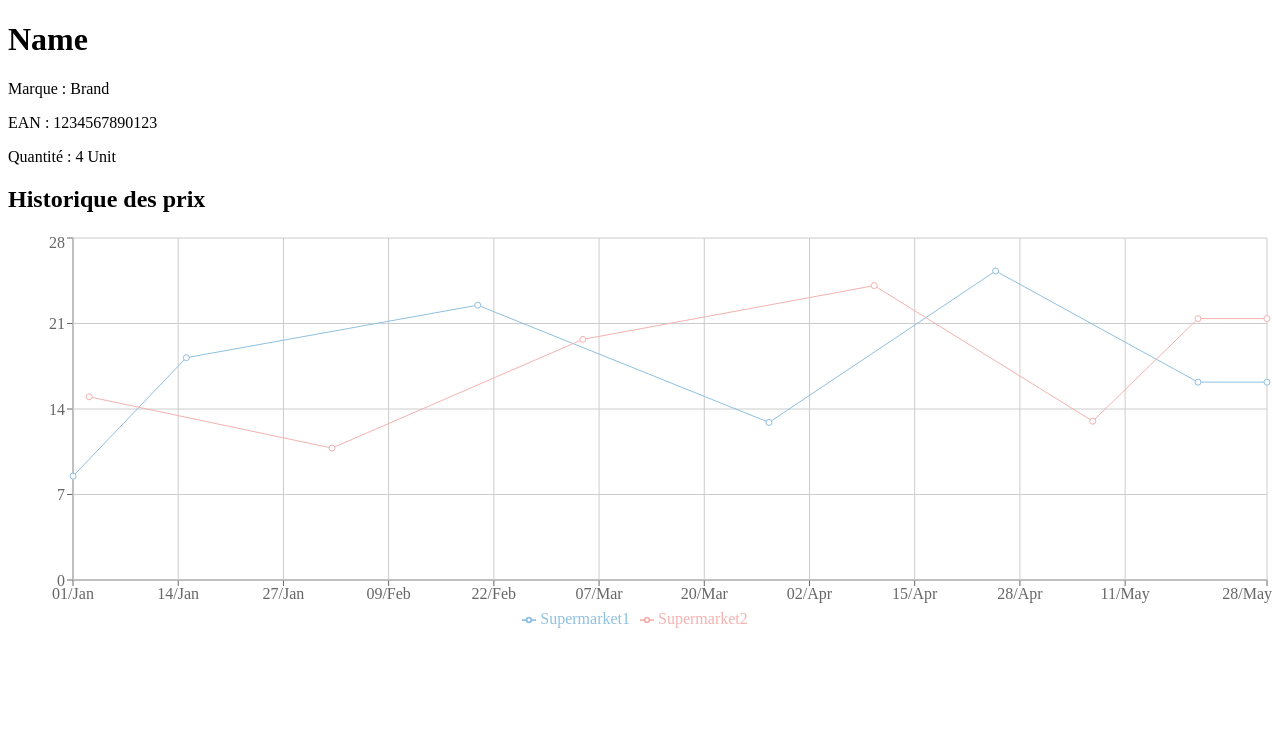
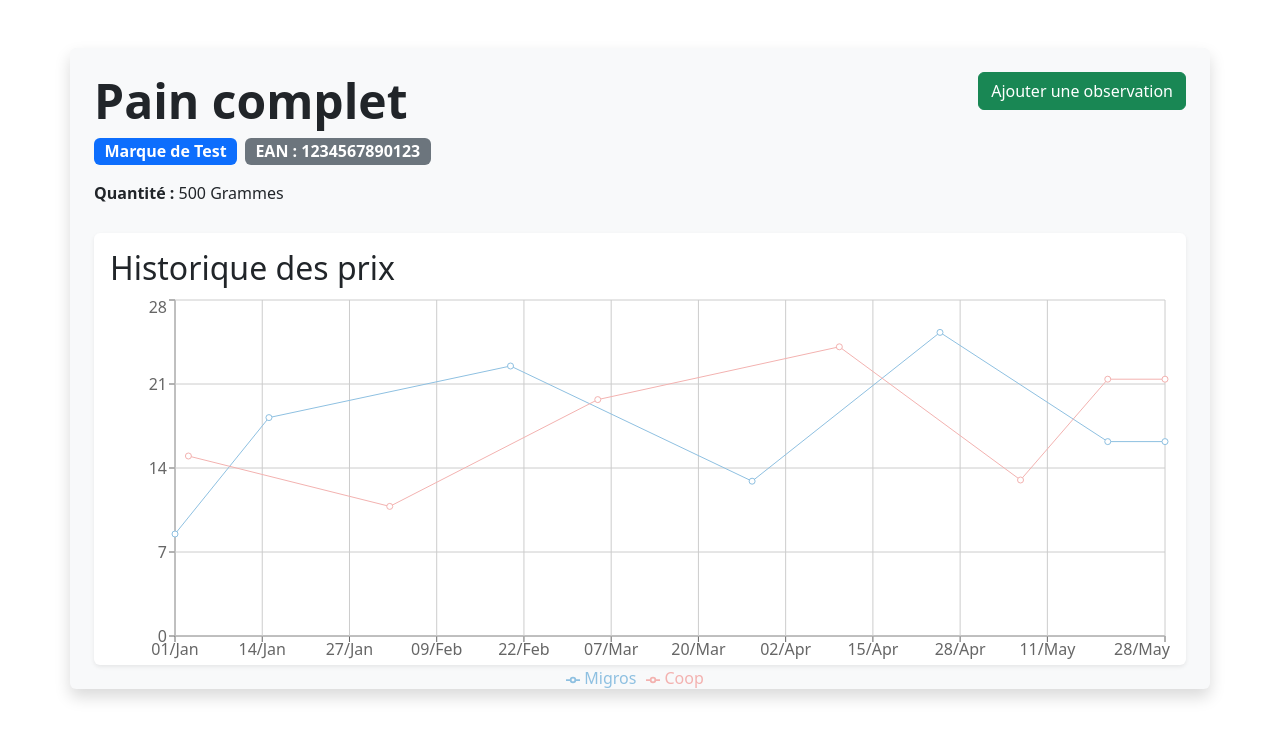
Before and after one commit to chomusuke-works/prixio, a React (Create React App) app in the folder frontend/: page / in a window 1280 px wide. Shown: the top 738 px of the page. Built offline with nearby package versions, Linux system fonts and the light colour scheme.

Commit message:
Mise en page et bouton pour ajouter une observation

```diff
--- a/frontend/src/App.tsx
+++ b/frontend/src/App.tsx
@@ -4,23 +4,23 @@ import {Product} from './types';
 function App() {
     const defaultProduct: Product = {
         ean: 1234567890123,
-        name: "Name",
-        brand: "Brand",
-        quantity: 4,
-        unit: "Unit",
+        name: "Pain complet",
+        brand: "Marque de Test",
+        quantity: 500,
+        unit: "Grammes",
         priceHistory: [
-            { supermarket: "Supermarket1", date: new Date(2025, 0, 1), price: 8.5 },
-            { supermarket: "Supermarket2", date: new Date(2025, 0, 3), price: 15.0 },
-            { supermarket: "Supermarket1", date: new Date(2025, 0, 15), price: 18.2 },
-            { supermarket: "Supermarket2", date: new Date(2025, 1, 2), price: 10.8 },
-            { supermarket: "Supermarket1", date: new Date(2025, 1, 20), price: 22.5 },
-            { supermarket: "Supermarket2", date: new Date(2025, 2, 5), price: 19.7 },
-            { supermarket: "Supermarket1", date: new Date(2025, 2, 28), price: 12.9 },
-            { supermarket: "Supermarket2", date: new Date(2025, 3, 10), price: 24.1 },
-            { supermarket: "Supermarket1", date: new Date(2025, 3, 25), price: 25.3 },
-            { supermarket: "Supermarket2", date: new Date(2025, 4, 7), price: 13.0 },
-            { supermarket: "Supermarket1", date: new Date(2025, 4, 20), price: 16.2 },
-            { supermarket: "Supermarket2", date: new Date(2025, 4, 20), price: 21.4 }
+            { supermarket: "Migros", date: new Date(2025, 0, 1), price: 8.5 },
+            { supermarket: "Coop", date: new Date(2025, 0, 3), price: 15.0 },
+            { supermarket: "Migros", date: new Date(2025, 0, 15), price: 18.2 },
+            { supermarket: "Coop", date: new Date(2025, 1, 2), price: 10.8 },
+            { supermarket: "Migros", date: new Date(2025, 1, 20), price: 22.5 },
+            { supermarket: "Coop", date: new Date(2025, 2, 5), price: 19.7 },
+            { supermarket: "Migros", date: new Date(2025, 2, 28), price: 12.9 },
+            { supermarket: "Coop", date: new Date(2025, 3, 10), price: 24.1 },
+            { supermarket: "Migros", date: new Date(2025, 3, 25), price: 25.3 },
+            { supermarket: "Coop", date: new Date(2025, 4, 7), price: 13.0 },
+            { supermarket: "Migros", date: new Date(2025, 4, 20), price: 16.2 },
+            { supermarket: "Coop", date: new Date(2025, 4, 20), price: 21.4 }
         ]
     };
 
--- /dev/null
+++ b/frontend/src/components/AddObservation.tsx
@@ -0,0 +1,43 @@
+
+function AddObservation() {
+    return (
+        <>
+            <button type="button" className="btn btn-success" data-bs-toggle="modal" data-bs-target="#formModal">
+                Ajouter une observation
+            </button>
+            <div className="modal fade" id="formModal" tabIndex={-1} aria-labelledby="formModalLabel" aria-hidden="true">
+                <div className="modal-dialog">
+                    <div className="modal-content">
+                        <form>
+                            <div className="modal-header">
+                                <h5 className="modal-title" id="formModalLabel">Nouvelle observation</h5>
+                                <button type="button" className="btn-close" data-bs-dismiss="modal"
+                                        aria-label="Fermer"></button>
+                            </div>
+                            <div className="modal-body">
+                                <div className="mb-3">
+                                    <label htmlFor="supermarche" className="form-label">Supermarché</label>
+                                    <input type="text" className="form-control" id="supermarche" required/>
+                                </div>
+                                <div className="mb-3">
+                                    <label htmlFor="prix" className="form-label">Prix (CHF)</label>
+                                    <input type="number" step="0.05" className="form-control" id="prix" required/>
+                                </div>
+                                <div className="mb-3">
+                                    <label htmlFor="date" className="form-label">Date</label>
+                                    <input type="date" className="form-control" id="date" required/>
+                                </div>
+                            </div>
+                            <div className="modal-footer">
+                                <button type="button" className="btn btn-secondary" data-bs-dismiss="modal">Annuler</button>
+                                <button type="submit" className="btn btn-primary">Enregistrer</button>
+                            </div>
+                        </form>
+                    </div>
+                </div>
+            </div>
+        </>
+    );
+}
+
+export default AddObservation;
--- /dev/null
+++ b/frontend/src/components/Chart.tsx
@@ -0,0 +1,106 @@
+import type {PriceHistory} from "../types";
+import {CartesianGrid, Legend, Line, LineChart, ResponsiveContainer, Tooltip, XAxis, YAxis} from "recharts";
+import { add, format, differenceInCalendarDays} from "date-fns";
+
+/**
+ * Chart component that displays the price history of a product over time.
+ * It uses Recharts to create a line chart with data points for each supermarket.
+ *
+ * @param data - The price history data to display, which includes dates, prices, and supermarkets.
+ */
+function Chart({data}: Readonly<{ data: PriceHistory }>) {
+    const supermarkets: string[] = Array.from(new Set(data.map(d => d.supermarket)));
+    const colors = ['#8ec0e1', '#f3b2b0', '#9aeacd', '#fddea0'];
+    const now = new Date();
+    const oneYearAgo = new Date(now.getFullYear() - 1, now.getMonth(), now.getDate());
+    // Start date for the chart is one year ago or the earliest date in the data, whichever is later
+    const startDate = new Date(Math.max(oneYearAgo.getTime(), Math.min(...data.map(d => d.date.getTime()))));
+    const domain = [startDate, now];
+
+    return (
+        <div style={{width: '100%', height: 400}}>
+            <h2>Historique des prix</h2>
+            <ResponsiveContainer>
+                <LineChart data={data}>
+                    <XAxis dataKey="date"
+                           scale="time"
+                           tickFormatter={dateFormatter}
+                           type="number"
+                           domain={domain.map(date => date.getTime())}
+                           ticks={getTicks(startDate, now, 12)}/>
+                    <YAxis/>
+                    <CartesianGrid stroke="#ccc"/>
+                    <Tooltip/>
+                    <Legend/>
+                    {supermarkets.map((supermarket, i) => (
+                        <Line
+                            key={supermarket}
+                            dataKey="price"
+                            data={DataPerSupermarket({data, supermarket})}
+                            name={supermarket}
+                            stroke={colors[i % colors.length]}
+                            dot={true}
+                            isAnimationActive={false}
+                            connectNulls
+                            xAxisId={0}
+                            yAxisId={0}
+                        />
+                    ))}
+                </LineChart>
+            </ResponsiveContainer>
+        </div>
+    );
+}
+
+/**
+ * Formats a date to "dd/MMM" format.
+ *
+ * @param date - The date to format, represented as a timestamp.
+ */
+const dateFormatter = (date: number) => {
+    return format(new Date(date), "dd/MMM");
+};
+
+/**
+ * Generates an array of timestamps for the x-axis ticks.
+ *
+ * @param startDate - The start date of the chart.
+ * @param endDate - The end date of the chart.
+ * @param num - The number of ticks to generate.
+ * @returns An array of timestamps for the x-axis ticks.
+ */
+const getTicks = (startDate: Date, endDate: Date, num: number) => {
+    const diffDays = differenceInCalendarDays(endDate, startDate);
+    let current = startDate, velocity = Math.round(diffDays / (num - 1));
+    const ticks = [startDate.getTime()];
+    for (let i = 1; i < num - 1; i++) {
+        ticks.push(add(current, { days: i * velocity }).getTime());
+    }
+    ticks.push(endDate.getTime());
+    return ticks;
+};
+
+/**
+ * Filters the data for a specific supermarket and ensures the last entry is today's date if it isn't already.
+ *
+ * @param data - The price history data to filter.
+ * @param supermarket - The name of the supermarket to filter the data for.
+ */
+function DataPerSupermarket({data, supermarket}: { data: Readonly<PriceHistory>, supermarket: string }) {
+    const sorted = data
+        .filter(d => d.supermarket === supermarket)
+        .sort((a, b) => a.date.getTime() - b.date.getTime());
+    if (sorted.length === 0) return [];
+    const last = sorted[sorted.length - 1];
+    const today = new Date();
+    if (
+        last.date.getFullYear() !== today.getFullYear() ||
+        last.date.getMonth() !== today.getMonth() ||
+        last.date.getDate() !== today.getDate()
+    ) {
+        return [...sorted, { ...last, date: today }];
+    }
+    return sorted;
+}
+
+export default Chart;
--- a/frontend/src/components/Product.tsx
+++ b/frontend/src/components/Product.tsx
@@ -1,39 +1,7 @@
-import {LineChart, Line, XAxis, YAxis, Tooltip, Legend, ResponsiveContainer, CartesianGrid} from 'recharts';
-import { add, format, differenceInCalendarDays} from "date-fns";
-import type {PriceHistory, Product} from '../types';
+import type {Product} from '../types';
+import Chart from './Chart';
+import AddObservation from "./AddObservation";
 
-/**
- * Formats a date to "dd/MMM" format.
- *
- * @param date - The date to format, represented as a timestamp.
- */
-const dateFormatter = (date: number) => {
-    return format(new Date(date), "dd/MMM");
-};
-
-/**
- * Generates an array of timestamps for the x-axis ticks.
- *
- * @param startDate - The start date of the chart.
- * @param endDate - The end date of the chart.
- * @param num - The number of ticks to generate.
- * @returns An array of timestamps for the x-axis ticks.
- */
-const getTicks = (startDate: Date, endDate: Date, num: number) => {
-    const diffDays = differenceInCalendarDays(endDate, startDate);
-
-    let current = startDate,
-        velocity = Math.round(diffDays / (num - 1));
-
-    const ticks = [startDate.getTime()];
-
-    for (let i = 1; i < num - 1; i++) {
-        ticks.push(add(current, { days: i * velocity }).getTime());
-    }
-
-    ticks.push(endDate.getTime());
-    return ticks;
-};
 
 /**
  * Generates the display for a product, including its name, brand, EAN, quantity, unit, and a chart of its price history.
@@ -47,89 +15,30 @@ function ProductDisplay(product: Readonly<Product>) {
     // Filter data for the last year
     const filteredData = product.priceHistory.filter(d => d.date >= oneYearAgo);
     return (
-        <div>
-            <h1>{product.name}</h1>
-            <p>Marque : {product.brand}</p>
-            <p>EAN : {product.ean}</p>
-            <p>Quantité : {product.quantity} {product.unit}</p>
-            <Chart data={filteredData}/>
+        <div className="container my-5 p-4 bg-light rounded shadow">
+            <div className="row align-items-start mb-4">
+                <div className="col-md-8 d-flex align-items-start">
+                    <div>
+                        <h1 className="display-5 fw-bold mb-2 d-inline-block">{product.name}</h1>
+                        <div>
+                            <span className="badge bg-primary fs-6 me-2">{product.brand}</span>
+                            <span className="badge bg-secondary fs-6">EAN : {product.ean}</span>
+                            <p className="mt-3 mb-1">
+                                <strong>Quantité :</strong> {product.quantity} {product.unit}
+                            </p>
+                        </div>
+                    </div>
+                </div>
+                <div className="col-md-4 d-flex align-items-start justify-content-end">
+                    <AddObservation/>
+                </div>
+            </div>
+            <div className="bg-white p-3 rounded shadow-sm">
+                <Chart data={filteredData}/>
+            </div>
         </div>
     );
 }
 
-/**
- * Chart component that displays the price history of a product over time.
- * It uses Recharts to create a line chart with data points for each supermarket.
- *
- * @param data - The price history data to display, which includes dates, prices, and supermarkets.
- */
-function Chart({data}: { data: PriceHistory }) {
-    const supermarkets: string[] = Array.from(new Set(data.map(d => d.supermarket)));
-    const colors = ['#8ec0e1', '#f3b2b0', '#9aeacd', '#fddea0'];
-    const now = new Date();
-    const oneYearAgo = new Date(now.getFullYear() - 1, now.getMonth(), now.getDate());
-    // Start date for the chart is one year ago or the earliest date in the data, whichever is later
-    const startDate = Math.max(oneYearAgo.getTime(), Math.min(...data.map(d => d.date.getTime())));
-    const domain = [new Date(startDate), now];
-
-    return (
-        <div style={{width: '100%', height: 400}}>
-            <h2>Historique des prix</h2>
-            <ResponsiveContainer>
-                <LineChart data={data}>
-                    <XAxis dataKey="date"
-                           scale="time"
-                           tickFormatter={dateFormatter}
-                           type="number"
-                           domain={domain.map(date => date.getTime())}
-                           ticks={getTicks(new Date(startDate), now, 12)}/>
-                    <YAxis/>
-                    <CartesianGrid stroke="#ccc"/>
-                    <Tooltip/>
-                    <Legend/>
-                    {supermarkets.map((supermarket, i) => (
-                        <Line
-                            key={supermarket}
-                            dataKey="price"
-                            data={DataPerSupermarket({data, supermarket})}
-                            name={supermarket}
-                            stroke={colors[i % colors.length]}
-                            dot={true}
-                            isAnimationActive={false}
-                            connectNulls
-                            xAxisId={0}
-                            yAxisId={0}
-                        />
-                    ))}
-
-
-                </LineChart>
-            </ResponsiveContainer>
-        </div>
-    );
-}
-
-/**
- * Filters the data for a specific supermarket and ensures the last entry is today's date if it isn't already.
- *
- * @param data - The price history data to filter.
- * @param supermarket - The name of the supermarket to filter the data for.
- */
-function DataPerSupermarket({data, supermarket}: { data: Readonly<PriceHistory>, supermarket: string }) {
-    const sorted = data
-        .filter(d => d.supermarket === supermarket)
-        .sort((a, b) => a.date.getTime() - b.date.getTime());
-    if (sorted.length === 0) return [];
-    const last = sorted[sorted.length - 1];
-    const today = new Date();
-    if (
-        last.date.getFullYear() !== today.getFullYear() ||
-        last.date.getMonth() !== today.getMonth() ||
-        last.date.getDate() !== today.getDate()
-    ) {
-        return [...sorted, { ...last, date: today }];
-    }
-    return sorted;
-}
 
 export default ProductDisplay;
--- a/frontend/src/index.js
+++ b/frontend/src/index.js
@@ -1,6 +1,8 @@
 import React from 'react';
 import ReactDOM from 'react-dom/client';
 import App from './App';
+import 'bootstrap/dist/css/bootstrap.min.css';
+import 'bootstrap/dist/js/bootstrap.bundle.min.js';
 
 const root = ReactDOM.createRoot(document.getElementById('root'));
 root.render(<App />);
```
Also changed, not shown: 1 other file (tests, documents, lock files or other folders).
